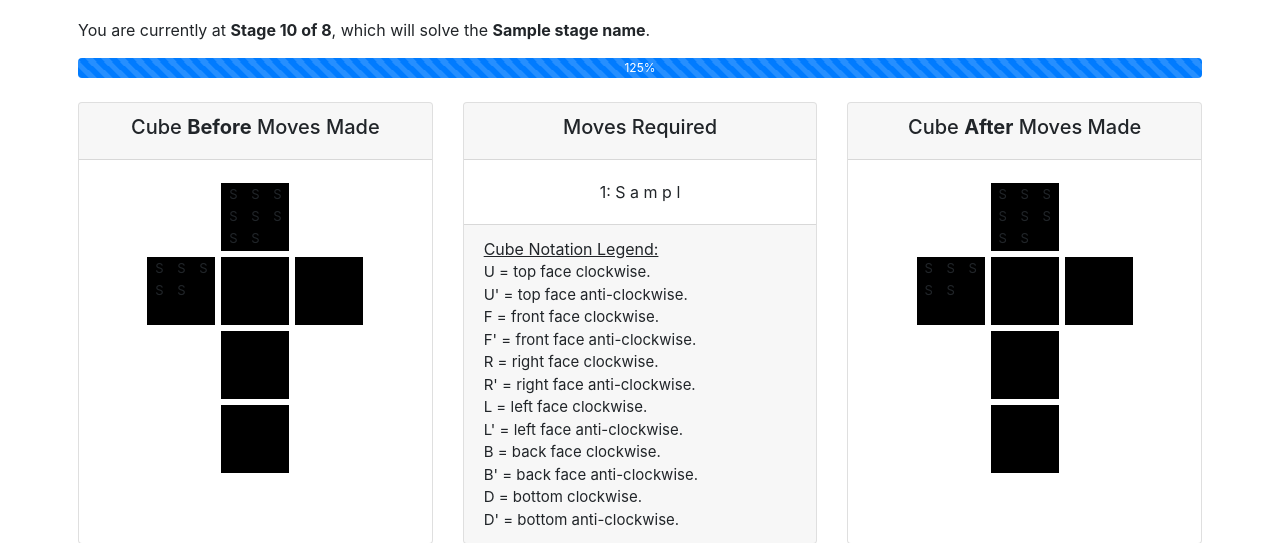
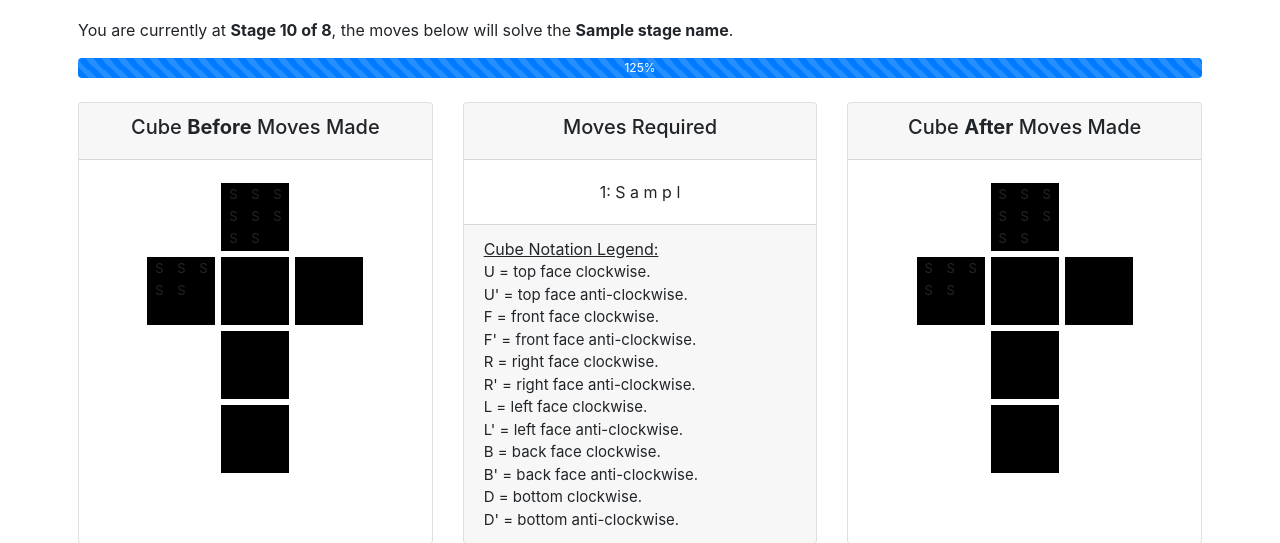
Before and after one commit to samjcox/rubiks, a Flask app: template templates/solve.html in a window 1280 px wide. Shown: the part 142-685 px from the top of the page. Run offline with Flask 2, Linux system fonts and the light colour scheme; the template is opened without the code that fills it: most values are stand-ins (such as "Sample title", 1, 10 or a date in 2020).

Commit message:
Clarify description of stage number and name
Previously the description would say 'You are
currently at stage x of 8, which will solve the
xxxx.'  When displaying the entire list of moves
this was unclear as this would read 'You are
currently at stage 0 of 8, which will solve the
Top Row.'  This has now been amended to read
'You are currently at stage 0 of 8, the moves
below will solve the Final Stage.'

```diff
--- a/templates/solve.html
+++ b/templates/solve.html
@@ -9,7 +9,7 @@
 
     <h2>Solve your cube</h2>
     <p>You are currently solving Cube ID {{ session["current_cube_id"] }}.</p>
-    <p>You are currently at <b>Stage {{ progress }} of 8</b>, which will solve the <b>{{ stage_name }}</b>.</p>
+    <p>You are currently at <b>Stage {{ progress }} of 8</b>, the moves below will solve the <b>{{ stage_name }}</b>.</p>
     <div class="progress" style="height: 20px;">
         <div class="progress-bar progress-bar-striped progress-bar-animated" role="progressbar" style="width: {{ ((progress / 8) * 100) | int}}%" aria-valuenow="{{ ((progress / 8) * 100) | int}}" aria-valuemin="0" aria-valuemax="100">{{ ((progress / 8) * 100) | int}}%</div>
     </div>
```
